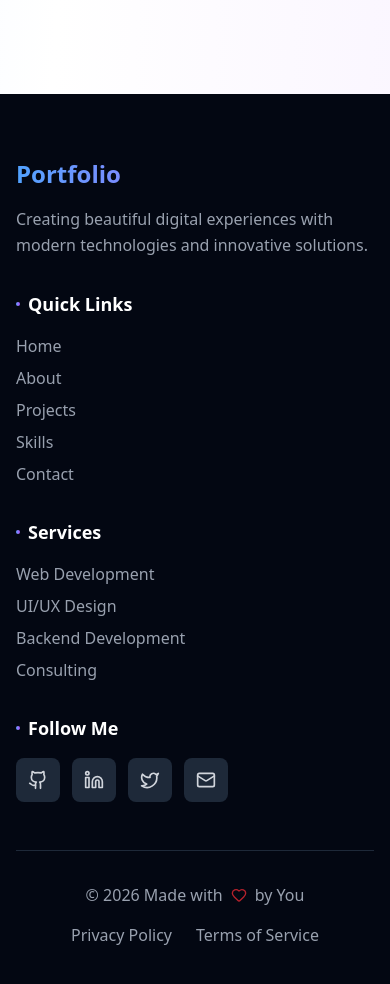
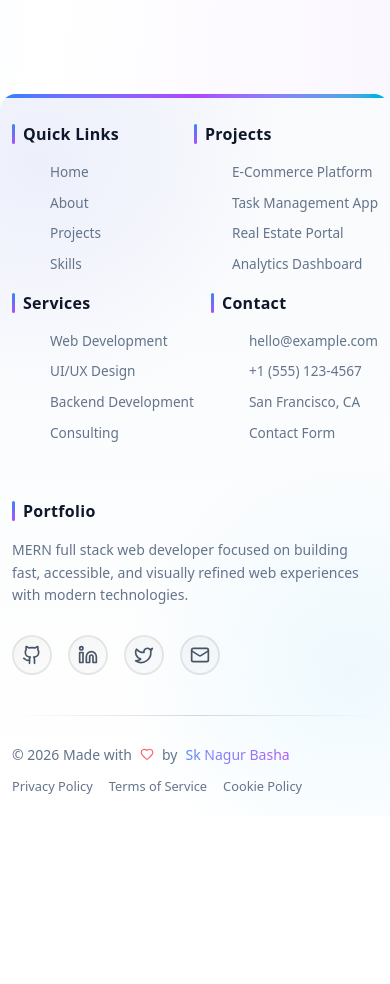
Before and after one commit to Shaik-Nagur-Basha/nagur.dev, a React (Vite) app in the folder frontend/: page / in a window 390 px wide. Shown: the part 5800-6784 px from the top of the page. After the commit the page ends 6616 px from the top, so only its background shows below. Built offline with nearby package versions, Linux system fonts and the light colour scheme.

Commit message:
feat: Revamp Footer component with enhanced styling, dark mode support, and improved layout

```diff
--- a/frontend/src/components/Footer.jsx
+++ b/frontend/src/components/Footer.jsx
@@ -1,89 +1,496 @@
-import { Github, Linkedin, Twitter, Mail, Heart } from "lucide-react";
+import {
+  Github,
+  Linkedin,
+  Twitter,
+  Mail,
+  Heart,
+  ArrowUpRight,
+} from "lucide-react";
+import { useTheme } from "../context/ThemeContext";
 
 function Footer() {
+  const { darkMode } = useTheme();
   const currentYear = new Date().getFullYear();
 
+  const styles = `
+    .footer-wrapper {
+      position: relative;
+      overflow: hidden;
+      background: ${
+        darkMode
+          ? "linear-gradient(180deg, #0f172a 0%, #020617 100%)"
+          : "linear-gradient(180deg, #f8fafc 0%, #ffffff 100%)"
+      };
+      transition: all 0.3s ease;
+    }
+
+    .footer-wrapper::before {
+      content: "";
+      position: absolute;
+      inset: 0;
+      background:
+        radial-gradient(600px circle at 10% 10%, ${
+          darkMode ? "rgba(99,102,241,0.1)" : "rgba(99,102,241,0.08)"
+        }, transparent 40%),
+        radial-gradient(500px circle at 90% 80%, ${
+          darkMode ? "rgba(56,189,248,0.1)" : "rgba(56,189,248,0.08)"
+        }, transparent 45%);
+      pointer-events: none;
+      z-index: 0;
+    }
+
+    .footer-content {
+      position: relative;
+      z-index: 1;
+      max-width: 80rem;
+      margin: 0 auto;
+      padding: 3rem 1.25rem 2rem;
+    }
+
+    .footer-section {
+      display: flex;
+      flex-direction: column;
+      gap: 1rem;
+      animation: fadeInUp 0.6s ease-out;
+    }
+
+    @keyframes fadeInUp {
+      from {
+        opacity: 0;
+        transform: translateY(20px);
+      }
+      to {
+        opacity: 1;
+        transform: translateY(0);
+      }
+    }
+
+    .footer-title {
+      font-size: 1.125rem;
+      font-weight: 700;
+      letter-spacing: 0.3px;
+      color: ${darkMode ? "#f1f5f9" : "#0f172a"};
+      display: flex;
+      align-items: center;
+      gap: 0.5rem;
+    }
+
+    .footer-title::before {
+      content: "";
+      width: 3px;
+      height: 20px;
+      background: linear-gradient(180deg, #3b82f6, #a855f7);
+      border-radius: 2px;
+    }
+
+    .footer-description {
+      font-size: 0.95rem;
+      line-height: 1.7;
+      color: ${darkMode ? "#cbd5e1" : "#64748b"};
+      max-width: 380px;
+    }
+
+    .footer-links {
+      display: flex;
+      flex-direction: column;
+      gap: 0.65rem;
+    }
+
+    .footer-link {
+      display: inline-flex;
+      align-items: center;
+      gap: 0.5rem;
+      font-size: 0.9rem;
+      color: ${darkMode ? "#cbd5e1" : "#64748b"};
+      text-decoration: none;
+      transition: all 0.3s cubic-bezier(0.4, 0, 0.2, 1);
+      position: relative;
+      padding-left: 1rem;
+    }
+
+    .footer-link::before {
+      content: "";
+      position: absolute;
+      left: 0;
+      width: 2px;
+      height: 100%;
+      background: linear-gradient(180deg, #3b82f6, transparent);
+      opacity: 0;
+      transition: opacity 0.3s ease;
+    }
+
+    .footer-link:hover {
+      color: ${darkMode ? "#f1f5f9" : "#0f172a"};
+      transform: translateX(4px);
+    }
+
+    .footer-link:hover::before {
+      opacity: 1;
+    }
+
+    .footer-link svg {
+      opacity: 0;
+      transform: translateX(-8px);
+      transition: all 0.3s ease;
+    }
+
+    .footer-link:hover svg {
+      opacity: 1;
+      transform: translateX(0);
+    }
+
+    .social-links {
+      display: flex;
+      gap: 1rem;
+      flex-wrap: wrap;
+      margin-top: 0.75rem;
+      align-items: center;
+      justify-content: flex-start;
+    }
+
+    .social-btn {
+      width: 48px;
+      height: 48px;
+      border-radius: 50%;
+      display: inline-flex;
+      align-items: center;
+      justify-content: center;
+      background: ${
+        darkMode
+          ? "linear-gradient(135deg, rgba(255,255,255,0.05), rgba(255,255,255,0.02))"
+          : "linear-gradient(135deg, rgba(0,0,0,0.03), rgba(0,0,0,0.01))"
+      };
+      color: ${darkMode ? "#cbd5e1" : "#475569"};
+      border: 2px solid ${
+        darkMode ? "rgba(255,255,255,0.08)" : "rgba(0,0,0,0.08)"
+      };
+      cursor: pointer;
+      transition: all 0.4s cubic-bezier(0.34, 1.56, 0.64, 1);
+      position: relative;
+      overflow: visible;
+    }
+
+    .social-btn::before {
+      content: "";
+      position: absolute;
+      inset: -2px;
+      border-radius: 50%;
+      background: linear-gradient(45deg, transparent);
+      opacity: 0;
+      transition: opacity 0.4s ease;
+      z-index: -1;
+    }
+
+    .social-btn::after {
+      content: "";
+      position: absolute;
+      inset: 0;
+      border-radius: 50%;
+      background: inherit;
+      opacity: 0;
+      transition: all 0.4s ease;
+      z-index: -2;
+    }
+
+    .social-btn:nth-child(1) {
+      --icon-color: #333333;
+      --icon-color-hover: #ffffff;
+      --gradient-start: #1f2937;
+      --gradient-end: #374151;
+    }
+
+    .social-btn:nth-child(2) {
+      --icon-color: #0a66c2;
+      --icon-color-hover: #ffffff;
+      --gradient-start: #0a66c2;
+      --gradient-end: #054da6;
+    }
+
+    .social-btn:nth-child(3) {
+      --icon-color: #1da1f2;
+      --icon-color-hover: #ffffff;
+      --gradient-start: #1da1f2;
+      --gradient-end: #1a8cd8;
+    }
+
+    .social-btn:nth-child(4) {
+      --icon-color: #ea4335;
+      --icon-color-hover: #ffffff;
+      --gradient-start: #ea4335;
+      --gradient-end: #c5221f;
+    }
+
+    .social-btn:hover {
+      transform: translateY(-8px) rotateZ(10deg) scale(1.05);
+      color: var(--icon-color-hover);
+      border-color: var(--gradient-start);
+      box-shadow:
+        0 20px 50px rgba(0,0,0,0.2),
+        0 0 30px rgba(0,0,0,0.1),
+        inset 0 1px 2px rgba(255,255,255,0.1);
+      background: linear-gradient(135deg, var(--gradient-start), var(--gradient-end));
+    }
+
+    .social-btn:hover::before {
+      opacity: 0.3;
+      background: linear-gradient(
+        45deg,
+        var(--gradient-start),
+        var(--gradient-end),
+        var(--gradient-start)
+      );
+      animation: pulse-ring 1.5s ease-out infinite;
+    }
+
+    @keyframes pulse-ring {
+      0% {
+        box-shadow: 0 0 0 0 rgba(59, 130, 246, 0.7);
+      }
+      70% {
+        box-shadow: 0 0 0 10px rgba(59, 130, 246, 0);
+      }
+      100% {
+        box-shadow: 0 0 0 0 rgba(59, 130, 246, 0);
+      }
+    }
+
+    .social-btn:active {
+      transform: translateY(-4px) rotateZ(10deg) scale(1.05);
+    }
+
+    ${
+      darkMode
+        ? `
+      .social-btn {
+        background: linear-gradient(135deg, rgba(255,255,255,0.08), rgba(255,255,255,0.04));
+        border-color: rgba(99,102,241,0.2);
+      }
+
+      .social-btn:hover {
+        background: linear-gradient(135deg, var(--gradient-start), var(--gradient-end));
+        box-shadow:
+          0 20px 50px rgba(99,102,241,0.4),
+          0 0 30px rgba(168,85,247,0.2),
+          inset 0 1px 2px rgba(255,255,255,0.2);
+      }
+    `
+        : `
+      .social-btn:hover {
+        background: linear-gradient(135deg, var(--gradient-start), var(--gradient-end));
+        box-shadow:
+          0 20px 50px rgba(59,130,246,0.25),
+          0 0 30px rgba(168,85,247,0.15),
+          inset 0 1px 2px rgba(255,255,255,0.3);
+      }
+    `
+    }
+
+    .footer-divider {
+      height: 1px;
+      margin: 2.5rem 0 1.75rem 0;
+      background: linear-gradient(
+        90deg,
+        transparent,
+        ${darkMode ? "rgba(255,255,255,0.15)" : "rgba(0,0,0,0.15)"},
+        transparent
+      );
+    }
+
+    .footer-bottom {
+      display: flex;
+      flex-direction: column;
+      gap: 1.5rem;
+      font-size: 0.875rem;
+      color: ${darkMode ? "#94a3b8" : "#64748b"};
+    }
+
+    .bottom-row {
+      display: flex;
+      flex-wrap: wrap;
+      justify-content: space-between;
+      align-items: center;
+      gap: 1rem;
+    }
+
+    .copyright {
+      display: flex;
+      align-items: center;
+      gap: 0.5rem;
+      flex-wrap: wrap;
+    }
+
+    .footer-links-bottom {
+      display: flex;
+      flex-wrap: wrap;
+      gap: 1.5rem;
+    }
+
+    .footer-links-bottom a {
+      color: inherit;
+      text-decoration: none;
+      transition: color 0.3s ease;
+      position: relative;
+    }
+
+    .footer-links-bottom a::after {
+      content: "";
+      position: absolute;
+      bottom: -2px;
+      left: 0;
+      width: 0;
+      height: 2px;
+      background: linear-gradient(90deg, #3b82f6, #a855f7);
+      transition: width 0.3s ease;
+    }
+
+    .footer-links-bottom a:hover {
+      color: ${darkMode ? "#f1f5f9" : "#0f172a"};
+    }
+
+    .footer-links-bottom a:hover::after {
+      width: 100%;
+    }
+
+    @media (max-width: 768px) {
+      .footer-content {
+        padding: 2.5rem 1rem 1.5rem;
+      }
+
+      .bottom-row {
+        flex-direction: column;
+        align-items: flex-start;
+        gap: 0.75rem;
+      }
+
+      .footer-description {
+        max-width: 100%;
+      }
+
+      .footer-links-bottom {
+        gap: 1rem;
+        font-size: 0.8rem;
+      }
+    }
+
+    @media (max-width: 480px) {
+      .footer-content {
+        padding: 1.75rem 0.75rem 1.25rem;
+      }
+
+      .footer-title {
+        font-size: 1rem;
+      }
+
+      .footer-description {
+        font-size: 0.875rem;
+        line-height: 1.6;
+      }
+
+      .footer-link {
+        font-size: 0.85rem;
+      }
+
+      .social-links {
+        margin-top: 0.75rem;
+      }
+
+      .social-btn {
+        width: 40px;
+        height: 40px;
+      }
+    }
+  `;
+
+  const linkSections = [
+    {
+      title: "Quick Links",
+      links: [
+        { label: "Home", href: "#home" },
+        { label: "About", href: "#about" },
+        { label: "Projects", href: "#projects" },
+        { label: "Skills", href: "#skills" },
+      ],
+    },
+    {
+      title: "Projects",
+      links: [
+        { label: "E-Commerce Platform", href: "#" },
+        { label: "Task Management App", href: "#" },
+        { label: "Real Estate Portal", href: "#" },
+        { label: "Analytics Dashboard", href: "#" },
+      ],
+    },
+    {
+      title: "Services",
+      links: [
+        { label: "Web Development", href: "#" },
+        { label: "UI/UX Design", href: "#" },
+        { label: "Backend Development", href: "#" },
+        { label: "Consulting", href: "#" },
+      ],
+    },
+    {
+      title: "Contact",
+      links: [
+        { label: "hello@example.com", href: "mailto:hello@example.com" },
+        { label: "+1 (555) 123-4567", href: "tel:+15551234567" },
+        { label: "San Francisco, CA", href: "#location" },
+        { label: "Contact Form", href: "#contact" },
+      ],
+    },
+  ];
+
+  const socialLinks = [
+    { icon: Github, label: "GitHub", href: "#github" },
+    { icon: Linkedin, label: "LinkedIn", href: "#linkedin" },
+    { icon: Twitter, label: "Twitter", href: "#twitter" },
+    { icon: Mail, label: "Email", href: "#email" },
+  ];
+
   return (
-    <footer className="bg-gray-950 dark:bg-black text-gray-300 py-16 px-4 transition-colors duration-300">
-      <div className="max-w-7xl mx-auto">
-        <div className="grid md:grid-cols-4 gap-8 mb-12">
-          {/* Brand */}
-          <div className="space-y-4">
-            <h3 className="text-2xl font-bold bg-linear-to-r from-blue-400 to-purple-500 bg-clip-text text-transparent">
-              Portfolio
-            </h3>
-            <p className="text-gray-400 leading-relaxed">
-              Creating beautiful digital experiences with modern technologies
-              and innovative solutions.
+    <footer className="footer-wrapper rounded-tl-2xl rounded-tr-2xl">
+      <div
+        className={`absolute top-0 w-full h-1 ${darkMode ? "bg-linear-to-r from-blue-800 via-purple-800 to-cyan-800" : "bg-linear-to-r from-blue-500 via-purple-500 to-cyan-500"}`}
+      ></div>
+      <style>{styles}</style>
+
+      <div className="footer-content">
+        {/* Brand Section */}
+        <div className="w-full gap-14 max-[1072px]:flex-col flex">
+          <div className="flex flex-wrap gap-4 justify-between min-[1072px]:w-3/4">
+            {linkSections.map((section) => (
+              <div key={section.title} className="footer-section max-w-fit">
+                <h3 className="footer-title">{section.title}</h3>
+                <nav className="footer-links">
+                  {section.links.map((link) => (
+                    <a
+                      key={link.label}
+                      href={link.href}
+                      className="footer-link"
+                    >
+                      <ArrowUpRight size={14} />
+                      {link.label}
+                    </a>
+                  ))}
+                </nav>
+              </div>
+            ))}
+          </div>
+          <div className="footer-section min-[1060px]:w-1/4 max-[1072px]:mx-auto">
+            <h2 className="footer-title">Portfolio</h2>
+            <p className="footer-description">
+              MERN full stack web developer focused on building fast,
+              accessible, and visually refined web experiences with modern
+              technologies.
             </p>
-          </div>
-
-          {/* Quick Links */}
-          <div>
-            <h4 className="text-lg font-semibold text-white mb-4 flex items-center gap-2">
-              <span className="w-1 h-1 bg-linear-to-r from-blue-400 to-purple-500 rounded-full"></span>
-              Quick Links
-            </h4>
-            <ul className="space-y-2">
-              {["Home", "About", "Projects", "Skills", "Contact"].map(
-                (link) => (
-                  <li key={link}>
-                    <a
-                      href={`#${link.toLowerCase()}`}
-                      className="text-gray-400 hover:text-white hover:translate-x-1 transition-all duration-200 inline-block"
-                    >
-                      {link}
-                    </a>
-                  </li>
-                )
-              )}
-            </ul>
-          </div>
-
-          {/* Services */}
-          <div>
-            <h4 className="text-lg font-semibold text-white mb-4 flex items-center gap-2">
-              <span className="w-1 h-1 bg-linear-to-r from-blue-400 to-purple-500 rounded-full"></span>
-              Services
-            </h4>
-            <ul className="space-y-2">
-              {[
-                "Web Development",
-                "UI/UX Design",
-                "Backend Development",
-                "Consulting",
-              ].map((service) => (
-                <li key={service}>
-                  <a
-                    href="#"
-                    className="text-gray-400 hover:text-white hover:translate-x-1 transition-all duration-200 inline-block"
-                  >
-                    {service}
-                  </a>
-                </li>
-              ))}
-            </ul>
-          </div>
-
-          {/* Social Links */}
-          <div>
-            <h4 className="text-lg font-semibold text-white mb-4 flex items-center gap-2">
-              <span className="w-1 h-1 bg-linear-to-r from-blue-400 to-purple-500 rounded-full"></span>
-              Follow Me
-            </h4>
-            <div className="flex gap-3">
-              {[
-                { icon: Github, link: "#", label: "GitHub" },
-                { icon: Linkedin, link: "#", label: "LinkedIn" },
-                { icon: Twitter, link: "#", label: "Twitter" },
-                { icon: Mail, link: "#", label: "Email" },
-              ].map((social, idx) => {
+            <div className="social-links">
+              {socialLinks.map((social) => {
                 const Icon = social.icon;
                 return (
                   <a
-                    key={idx}
-                    href={social.link}
-                    className="p-3 bg-gray-800 hover:bg-linear-to-r hover:from-blue-600 hover:to-purple-600 rounded-lg hover:scale-110 active:scale-95 transition-all duration-300"
+                    key={social.label}
+                    href={social.href}
+                    className="social-btn"
                     aria-label={social.label}
                     title={social.label}
                   >
@@ -96,26 +503,23 @@ function Footer() {
         </div>
 
         {/* Divider */}
-        <div className="border-t border-gray-800 pt-8">
-          <div className="flex flex-col md:flex-row justify-between items-center text-gray-400 gap-4">
-            <p className="flex items-center gap-2">
-              &copy; {currentYear} Made with{" "}
-              <Heart size={16} className="text-red-500 animate-pulse" /> by You
+        <div className="footer-divider"></div>
+
+        {/* Bottom Section */}
+        <div className="footer-bottom">
+          <div className="bottom-row">
+            <p className="copyright">
+              &copy; {currentYear} Made with
+              <Heart size={14} className="text-red-500 animate-pulse" /> by{" "}
+              <span className="bg-linear-to-r from-blue-600 to-purple-600 bg-clip-text text-transparent animate-pulse">
+                Sk Nagur Basha
+              </span>
             </p>
-            <div className="flex gap-6">
-              <a
-                href="#"
-                className="hover:text-white hover:underline transition-all duration-200"
-              >
-                Privacy Policy
-              </a>
-              <a
-                href="#"
-                className="hover:text-white hover:underline transition-all duration-200"
-              >
-                Terms of Service
-              </a>
-            </div>
+            <nav className="footer-links-bottom">
+              <a href="#privacy">Privacy Policy</a>
+              <a href="#terms">Terms of Service</a>
+              <a href="#cookies">Cookie Policy</a>
+            </nav>
           </div>
         </div>
       </div>
```
